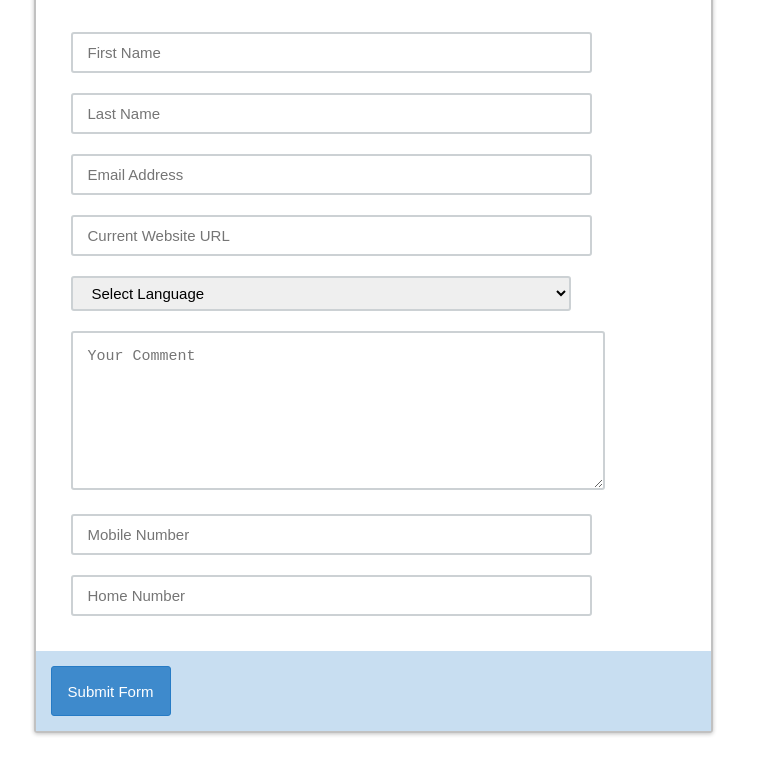
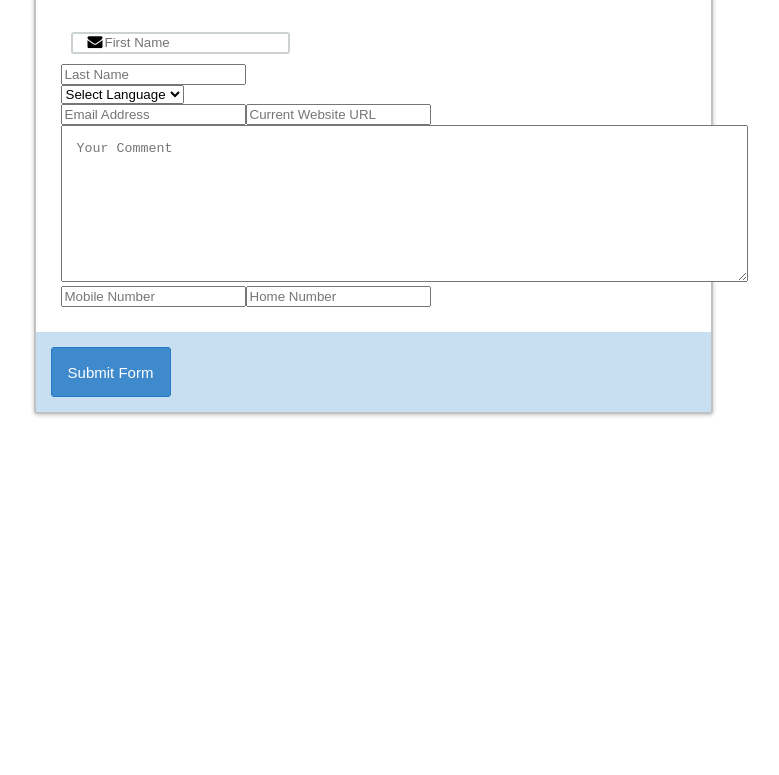
Before and after one commit to JamieBort/FormBuilder, a plain HTML site: page html/index.html in a window 1280 px wide. Shown: the part 155-930 px from the top of the page, without its empty margins (267-1046 px from the left). After the commit the page ends 800 px from the top, so only its background shows below. Drawn offline with Linux system fonts and the light colour scheme.

Commit message:
Updated files in an atempt to implement Font Awesome. Started but not finihsed. See notes in README file under 'ToDo'.

```diff
--- a/css/style.css
+++ b/css/style.css
@@ -25,7 +25,7 @@
   padding: 25px;
 }
 
-.wrapper .fields input,
+/*.wrapper .fields input,
 .wrapper .fields textarea,
 .wrapper .fields select
  {
@@ -36,7 +36,7 @@
   border-radius: 3px;
   margin: 10px;
   font-size: 15px;
-}
+}*/
 
 .wrapper .fields textarea {
   height: 125px;
@@ -57,3 +57,18 @@
   border-radius: 3px;
   font-size: 15px;
 }
+
+
+/*My code below this line. For Font Awesome*/
+.div_class{
+  padding-left: 15px;
+  width: 200px;
+  height: 18px;
+  border: 2px solid #CCD1D4;
+  border-radius: 3px;
+  margin: 10px;
+  font-size: 15px;
+}
+.input_class{
+  border: hidden;
+}
--- a/html/index.html
+++ b/html/index.html
@@ -4,6 +4,7 @@
 <head>
   <title>Form Builder</title>
   <link rel="stylesheet" href="../css/style.css">
+  <link rel="stylesheet" href="../css/font-awesome.min.css">
 </head>
 
 <body>
--- a/js/main.js
+++ b/js/main.js
@@ -104,8 +104,12 @@ let form = document.createElement( "form" );
 let header = document.createElement( "div" );
 let title = document.createElement( "span" );
 let fields = document.createElement( "div" );
-let firstname = document.createElement( "input" );
-let lastname = document.createElement( "input" );
+let firstNameDiv = document.createElement( "div" );
+let lastNameDiv = document.createElement( "div" );
+let selectDiv = document.createElement( "div" );
+let firstName_i = document.createElement( "i" );
+let firstName = document.createElement( "input" );
+let lastName = document.createElement( "input" );
 let email = document.createElement( "input" );
 let url = document.createElement( "input" );
 let select = document.createElement( "select" );
@@ -137,12 +141,12 @@ header.setAttribute('class', 'header');
 title.setAttribute('class', 'title');
 fields.setAttribute('class', 'fields');
 fields.setAttribute('id', 'fields');
-firstname.setAttribute( 'type', 'text' );
-firstname.setAttribute( 'id', 'user-first-name' );
-firstname.setAttribute( 'placeholder', 'First Name' );
-lastname.setAttribute( 'type', 'text' );
-lastname.setAttribute( 'id', 'user-last-name' );
-lastname.setAttribute( 'placeholder', 'Last Name' );
+firstName.setAttribute( 'type', 'text' );
+firstName.setAttribute( 'id', 'user-first-name' );
+firstName.setAttribute( 'placeholder', 'First Name' );
+lastName.setAttribute( 'type', 'text' );
+lastName.setAttribute( 'id', 'user-last-name' );
+lastName.setAttribute( 'placeholder', 'Last Name' );
 email.setAttribute( 'type', 'email' );
 email.setAttribute( 'id', 'user-email' );
 email.setAttribute( 'placeholder', 'Email Address' );
@@ -175,17 +179,28 @@ home.setAttribute( 'id', 'user-phone' );
 home.setAttribute( 'placeholder', 'Home Number' );
 footer.setAttribute('class', 'footer');
 
+firstNameDiv.setAttribute('class', 'div_class');
+firstName_i.setAttribute('class', 'fa fa-envelope');
+firstName_i.setAttribute('aria-hidden', 'true');
+
+firstName.setAttribute('class', 'input_class');
+
+
 // Build the node tree
 document.body.appendChild( wrapper );
 wrapper.appendChild( form );
 form.appendChild( header );
 header.appendChild( title );
 form.appendChild( fields );
-fields.appendChild( firstname );
-fields.appendChild( lastname );
+fields.appendChild( firstNameDiv );
+fields.appendChild( lastNameDiv );
+fields.appendChild( selectDiv );
+firstNameDiv.appendChild( firstName_i );
+firstNameDiv.appendChild( firstName );
+lastNameDiv.appendChild( lastName );
 fields.appendChild( email );
 fields.appendChild( url );
-fields.appendChild( select );
+selectDiv.appendChild( select );
 select.appendChild( firstOption );
 select.appendChild( secondOption );
 select.appendChild( thirdOption );
```
Also changed, not shown: 1 other file.
